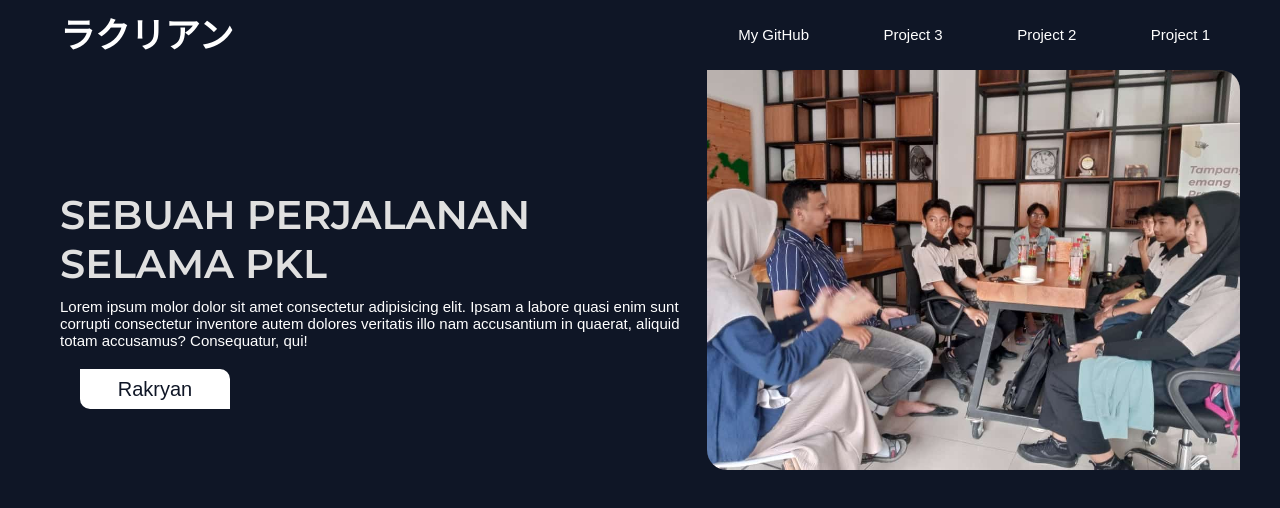
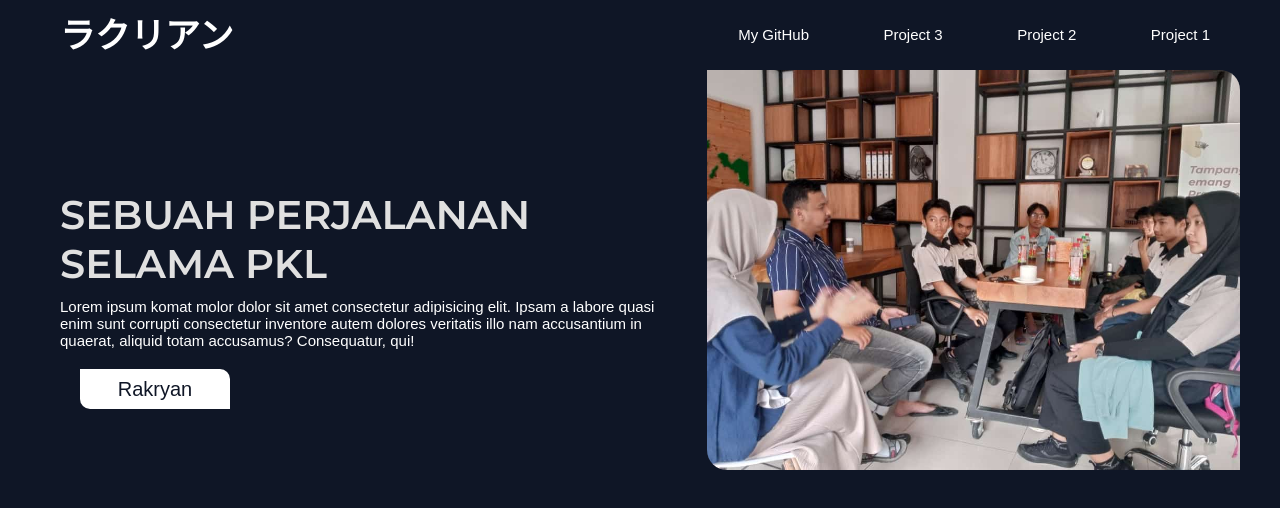
Before and after one commit to Eka160506/Another, a plain HTML site: page html/home.html in a window 1280 px wide. Drawn offline with Linux system fonts and the light colour scheme.

Commit message:
tes lagi

```diff
--- a/html/home.html
+++ b/html/home.html
@@ -22,7 +22,7 @@
     <div class="container">
         <div class="cont">
             <h1>SEBUAH PERJALANAN SELAMA PKL</h1>
-            <p>Lorem ipsum molor dolor sit amet consectetur adipisicing elit. Ipsam a labore quasi enim sunt corrupti consectetur inventore autem dolores veritatis illo nam accusantium in quaerat, aliquid totam accusamus? Consequatur, qui!</p>
+            <p>Lorem ipsum komat molor dolor sit amet consectetur adipisicing elit. Ipsam a labore quasi enim sunt corrupti consectetur inventore autem dolores veritatis illo nam accusantium in quaerat, aliquid totam accusamus? Consequatur, qui!</p>
             <div class="rakryan">
                 <a href="https://rakryan.id/" target="_blank">Rakryan</a>
             </div>
```
